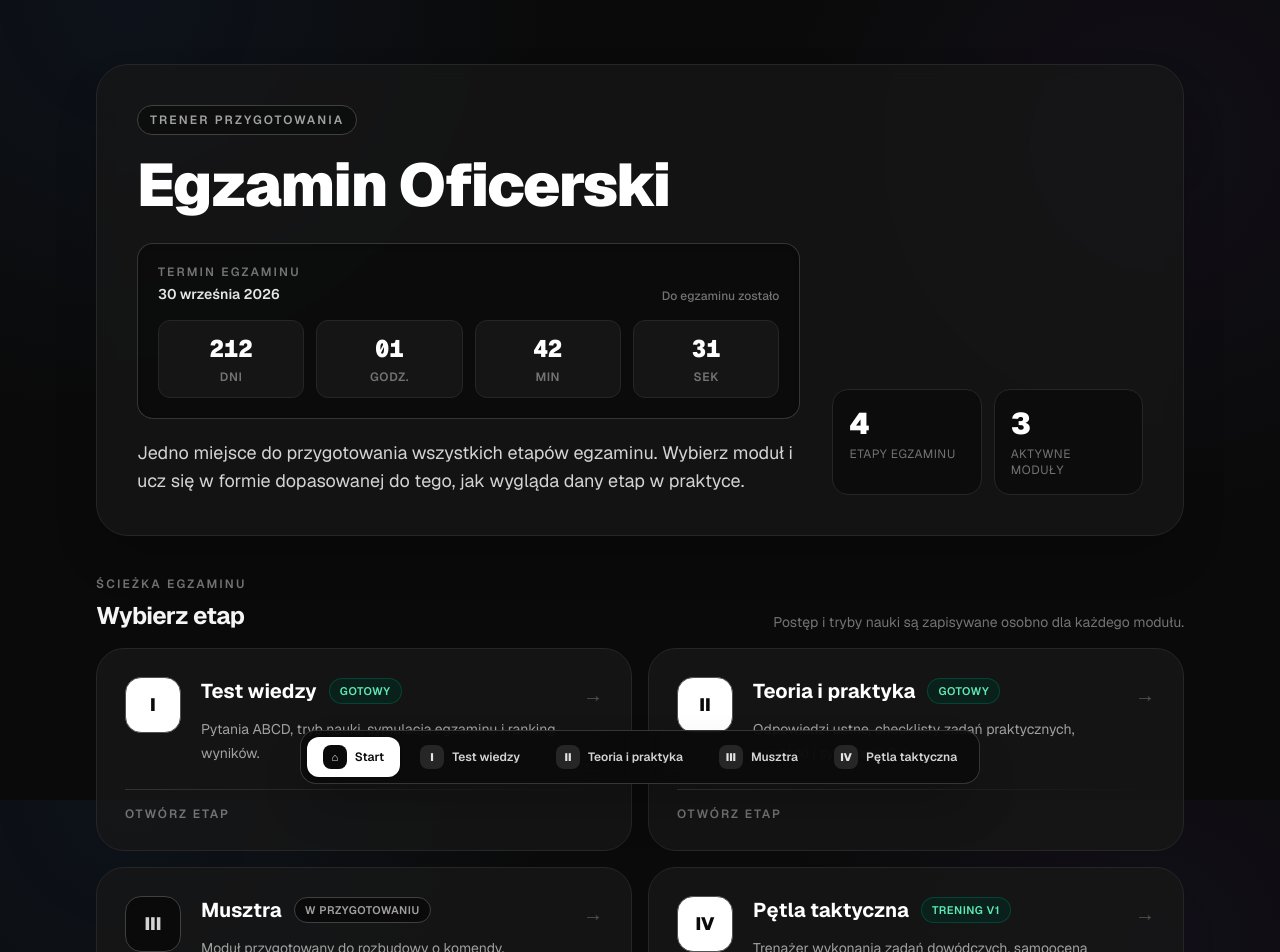
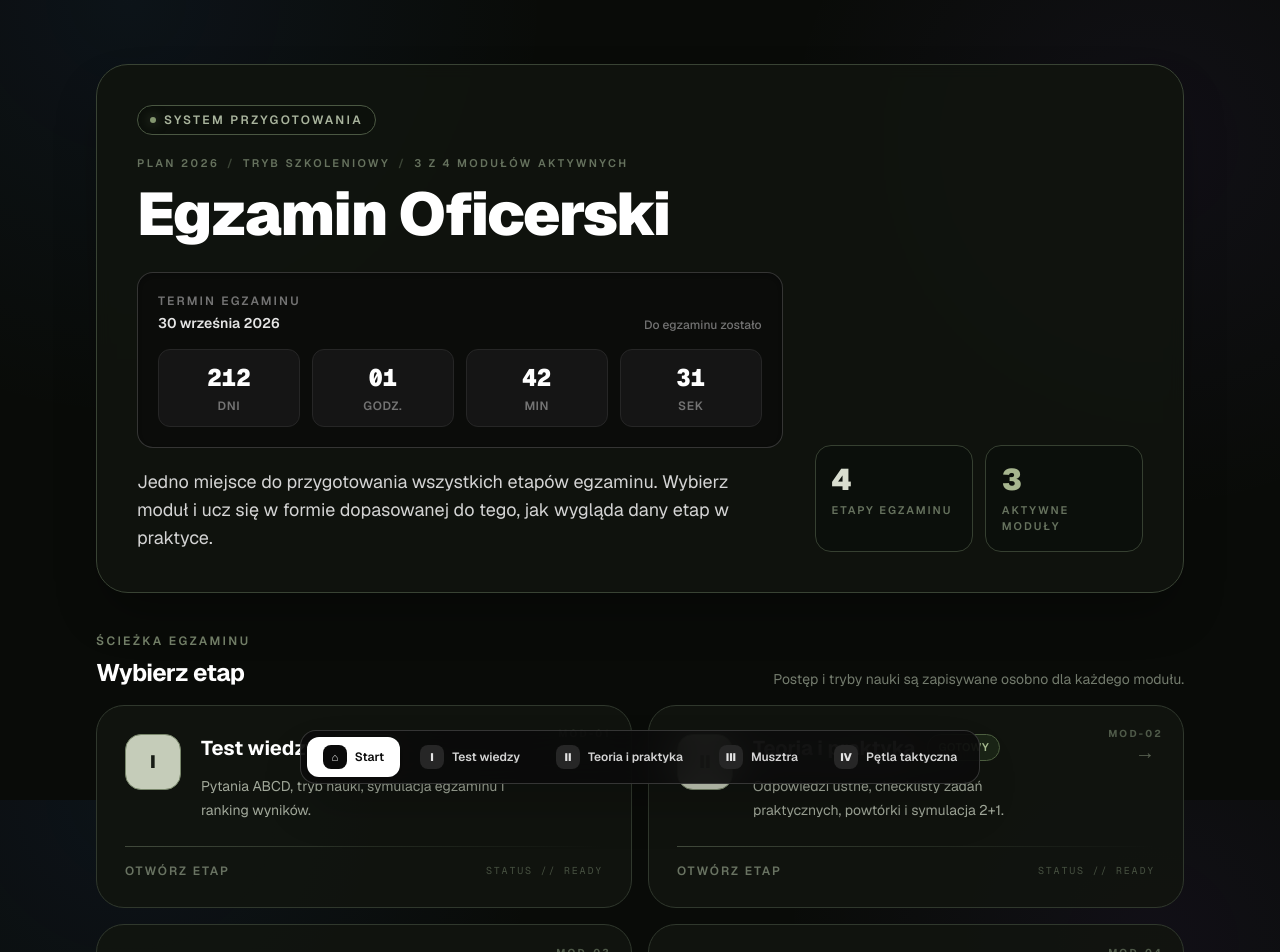
Before and after one commit to malker15/Egzamin-Oficerski, a Next.js app: page / in a window 1280 px wide. Shown: the top 952 px of the page. Built offline with nearby package versions, Linux system fonts and the light colour scheme.

Commit message:
Add subtle military theme to home dashboard

```diff
--- a/app/page.tsx
+++ b/app/page.tsx
@@ -9,6 +9,7 @@
     description: "Pytania ABCD, tryb nauki, symulacja egzaminu i ranking wyników.",
     status: "Gotowy",
     ready: true,
+    code: "MOD-01",
   },
   {
     href: "/stage2",
@@ -17,6 +18,7 @@
     description: "Odpowiedzi ustne, checklisty zadań praktycznych, powtórki i symulacja 2+1.",
     status: "Gotowy",
     ready: true,
+    code: "MOD-02",
   },
   {
     href: "/stage3",
@@ -25,6 +27,7 @@
     description: "Moduł przygotowany do rozbudowy o komendy, przebieg i ocenę wykonania.",
     status: "W przygotowaniu",
     ready: false,
+    code: "MOD-03",
   },
   {
     href: "/stage4",
@@ -33,36 +36,52 @@
     description: "Trenażer wykonania zadań dowódczych, samoocena 80/20 i trening bez podpowiedzi.",
     status: "Trening v1",
     ready: true,
+    code: "MOD-04",
   },
 ];
 
 export default function HomePage() {
   return (
-    <main className="min-h-screen bg-neutral-950 text-neutral-100">
-      <div className="mx-auto max-w-6xl px-4 pb-20 pt-10 sm:px-6 sm:pt-16 lg:px-8">
-        <section className="overflow-hidden rounded-[2rem] border border-neutral-800 bg-neutral-900/75 p-6 shadow-2xl shadow-black/25 backdrop-blur sm:p-10">
-          <div className="flex flex-col gap-8 lg:flex-row lg:items-end lg:justify-between">
+    <main className="mil-app-shell min-h-screen bg-[#090b08] text-neutral-100">
+      <div className="mx-auto max-w-6xl px-4 pb-24 pt-10 sm:px-6 sm:pt-16 lg:px-8">
+        <section className="mil-hero relative overflow-hidden rounded-[2rem] border border-[#394334] bg-[#11140f]/92 p-6 shadow-2xl shadow-black/35 backdrop-blur sm:p-10">
+          <div className="mil-corner mil-corner-tl" />
+          <div className="mil-corner mil-corner-br" />
+
+          <div className="relative z-10 flex flex-col gap-8 lg:flex-row lg:items-end lg:justify-between">
             <div className="max-w-3xl">
-              <div className="mb-5 inline-flex items-center gap-2 rounded-full border border-neutral-700 bg-neutral-950/70 px-3 py-1.5 text-xs font-semibold uppercase tracking-[0.18em] text-neutral-400">
-                Trener przygotowania
+              <div className="mb-5 inline-flex items-center gap-2 rounded-full border border-[#4b5843] bg-[#0c0f0b]/80 px-3 py-1.5 text-xs font-semibold uppercase tracking-[0.2em] text-[#a9b49d]">
+                <span className="h-1.5 w-1.5 rounded-full bg-[#83966f] shadow-[0_0_12px_rgba(131,150,111,0.65)]" />
+                System przygotowania
               </div>
+
+              <div className="mb-3 flex flex-wrap items-center gap-2 text-[11px] font-semibold uppercase tracking-[0.22em] text-[#66725e]">
+                <span>PLAN 2026</span>
+                <span className="text-[#3c4637]">/</span>
+                <span>TRYB SZKOLENIOWY</span>
+                <span className="text-[#3c4637]">/</span>
+                <span>3 z 4 modułów aktywnych</span>
+              </div>
+
               <h1 className="text-4xl font-black tracking-tight text-white sm:text-5xl lg:text-6xl">
                 Egzamin Oficerski
               </h1>
+
               <ExamCountdown />
+
               <p className="mt-5 max-w-2xl text-base leading-7 text-neutral-300 sm:text-lg">
                 Jedno miejsce do przygotowania wszystkich etapów egzaminu. Wybierz moduł i ucz się w formie dopasowanej do tego, jak wygląda dany etap w praktyce.
               </p>
             </div>
 
             <div className="grid grid-cols-2 gap-3 sm:min-w-[300px]">
-              <div className="rounded-2xl border border-neutral-800 bg-neutral-950/70 p-4">
-                <div className="text-3xl font-black text-white">4</div>
-                <div className="mt-1 text-xs uppercase tracking-wider text-neutral-500">Etapy egzaminu</div>
+              <div className="mil-stat-card rounded-2xl border border-[#364031] bg-[#0b0e0a]/80 p-4">
+                <div className="text-3xl font-black text-[#d9ddcf]">4</div>
+                <div className="mt-1 text-[11px] font-semibold uppercase tracking-[0.18em] text-[#66725e]">Etapy egzaminu</div>
               </div>
-              <div className="rounded-2xl border border-neutral-800 bg-neutral-950/70 p-4">
-                <div className="text-3xl font-black text-white">3</div>
-                <div className="mt-1 text-xs uppercase tracking-wider text-neutral-500">Aktywne moduły</div>
+              <div className="mil-stat-card rounded-2xl border border-[#364031] bg-[#0b0e0a]/80 p-4">
+                <div className="text-3xl font-black text-[#a7b68f]">3</div>
+                <div className="mt-1 text-[11px] font-semibold uppercase tracking-[0.18em] text-[#66725e]">Aktywne moduły</div>
               </div>
             </div>
           </div>
@@ -70,10 +89,10 @@
 
         <div className="mb-4 mt-10 flex items-end justify-between gap-4">
           <div>
-            <p className="text-xs font-semibold uppercase tracking-[0.18em] text-neutral-500">Ścieżka egzaminu</p>
-            <h2 className="mt-2 text-2xl font-bold tracking-tight">Wybierz etap</h2>
+            <p className="text-xs font-semibold uppercase tracking-[0.2em] text-[#748169]">Ścieżka egzaminu</p>
+            <h2 className="mt-2 text-2xl font-bold tracking-tight text-white">Wybierz etap</h2>
           </div>
-          <p className="hidden text-sm text-neutral-500 sm:block">Postęp i tryby nauki są zapisywane osobno dla każdego modułu.</p>
+          <p className="hidden text-sm text-[#737b6d] sm:block">Postęp i tryby nauki są zapisywane osobno dla każdego modułu.</p>
         </div>
 
         <section className="grid gap-4 md:grid-cols-2">
@@ -81,33 +100,37 @@
             <Link
               key={stage.href}
               href={stage.href}
-              className="group relative overflow-hidden rounded-[1.75rem] border border-neutral-800 bg-neutral-900/80 p-6 transition duration-200 hover:-translate-y-0.5 hover:border-neutral-600 hover:bg-neutral-900 hover:shadow-2xl hover:shadow-black/20 sm:p-7"
+              className="mil-stage-card group relative overflow-hidden rounded-[1.75rem] border border-[#30382d] bg-[#11140f]/90 p-6 transition duration-200 hover:-translate-y-0.5 hover:border-[#59684f] hover:bg-[#151912] hover:shadow-2xl hover:shadow-black/25 sm:p-7"
             >
-              <div className="flex items-start gap-5">
-                <div className={`grid h-14 w-14 shrink-0 place-items-center rounded-2xl border text-lg font-black ${stage.ready ? "border-neutral-600 bg-white text-neutral-950" : "border-neutral-700 bg-neutral-950 text-neutral-300"}`}>
+              <div className="absolute right-5 top-5 text-[10px] font-bold uppercase tracking-[0.22em] text-[#4f5a49]">{stage.code}</div>
+              <div className="mil-card-grid absolute inset-0 opacity-30" />
+
+              <div className="relative z-10 flex items-start gap-5">
+                <div className={`grid h-14 w-14 shrink-0 place-items-center rounded-2xl border text-lg font-black ${stage.ready ? "border-[#78866a] bg-[#c5ccb9] text-[#171b15]" : "border-[#424b3d] bg-[#0b0e0a] text-[#86907d]"}`}>
                   {stage.roman}
                 </div>
-                <div className="min-w-0 flex-1">
+                <div className="min-w-0 flex-1 pr-12">
                   <div className="flex flex-wrap items-center gap-3">
                     <h3 className="text-xl font-bold text-white">{stage.title}</h3>
-                    <span className={`rounded-full border px-2.5 py-1 text-[11px] font-semibold uppercase tracking-wider ${stage.ready ? "border-emerald-900/80 bg-emerald-950/50 text-emerald-300" : "border-neutral-700 bg-neutral-950 text-neutral-400"}`}>
+                    <span className={`rounded-full border px-2.5 py-1 text-[11px] font-semibold uppercase tracking-wider ${stage.ready ? "border-[#4e6041] bg-[#1a2416] text-[#a8bd91]" : "border-[#3a4037] bg-[#0b0e0a] text-[#777f72]"}`}>
                       {stage.status}
                     </span>
                   </div>
-                  <p className="mt-3 max-w-xl text-sm leading-6 text-neutral-400">{stage.description}</p>
+                  <p className="mt-3 max-w-xl text-sm leading-6 text-[#a2a99b]">{stage.description}</p>
                 </div>
-                <div className="mt-1 text-xl text-neutral-600 transition group-hover:translate-x-1 group-hover:text-white">→</div>
+                <div className="mt-1 text-xl text-[#596252] transition group-hover:translate-x-1 group-hover:text-[#c5ccb9]">→</div>
               </div>
 
-              <div className="mt-6 h-px bg-gradient-to-r from-neutral-700/70 to-transparent" />
-              <div className="mt-4 text-xs font-semibold uppercase tracking-[0.16em] text-neutral-500 group-hover:text-neutral-300">
-                Otwórz etap
+              <div className="relative z-10 mt-6 h-px bg-gradient-to-r from-[#56614f]/70 via-[#343d30]/60 to-transparent" />
+              <div className="relative z-10 mt-4 flex items-center justify-between gap-4">
+                <span className="text-xs font-semibold uppercase tracking-[0.16em] text-[#697362] group-hover:text-[#a9b49d]">Otwórz etap</span>
+                <span className="font-mono text-[10px] tracking-[0.18em] text-[#465040]">STATUS // {stage.ready ? "READY" : "STANDBY"}</span>
               </div>
             </Link>
           ))}
         </section>
 
-        <footer className="mt-10 border-t border-neutral-900 pt-6 text-center text-xs text-neutral-600">
+        <footer className="mt-10 border-t border-[#1f251d] pt-6 text-center text-[11px] font-medium uppercase tracking-[0.16em] text-[#4d5548]">
           Platforma przygotowania do egzaminu oficerskiego
         </footer>
       </div>
```
